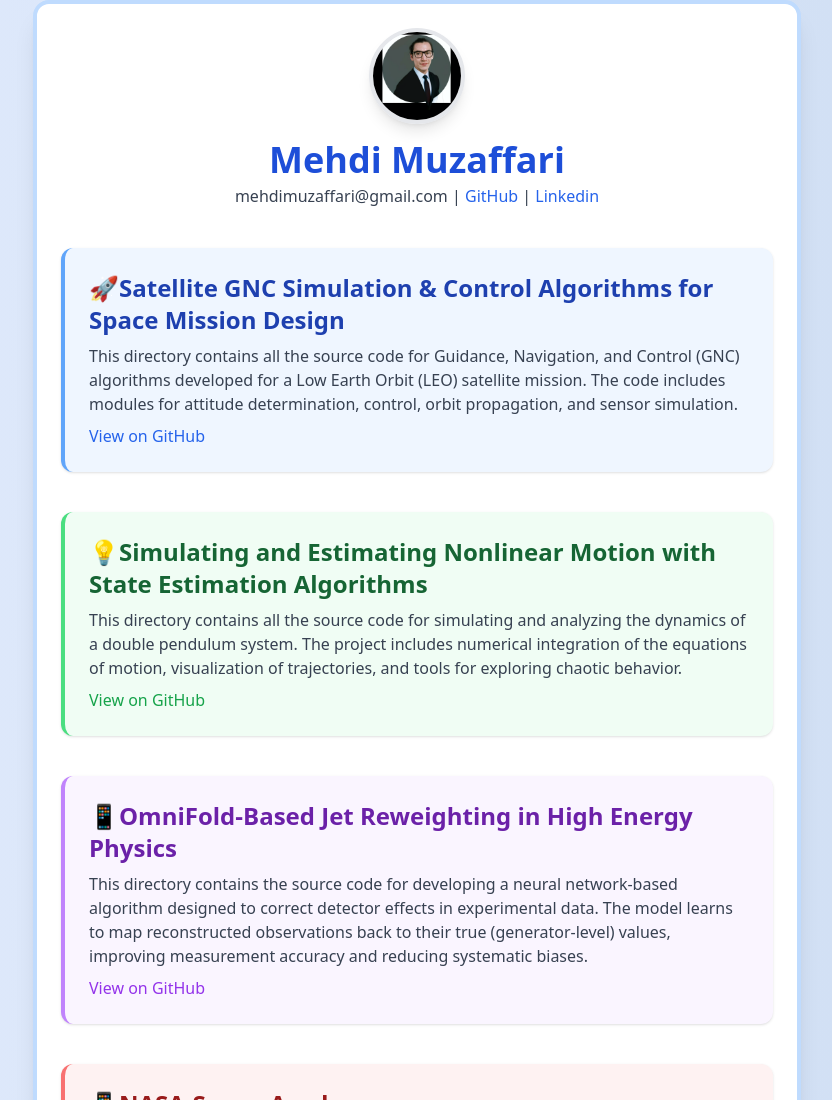
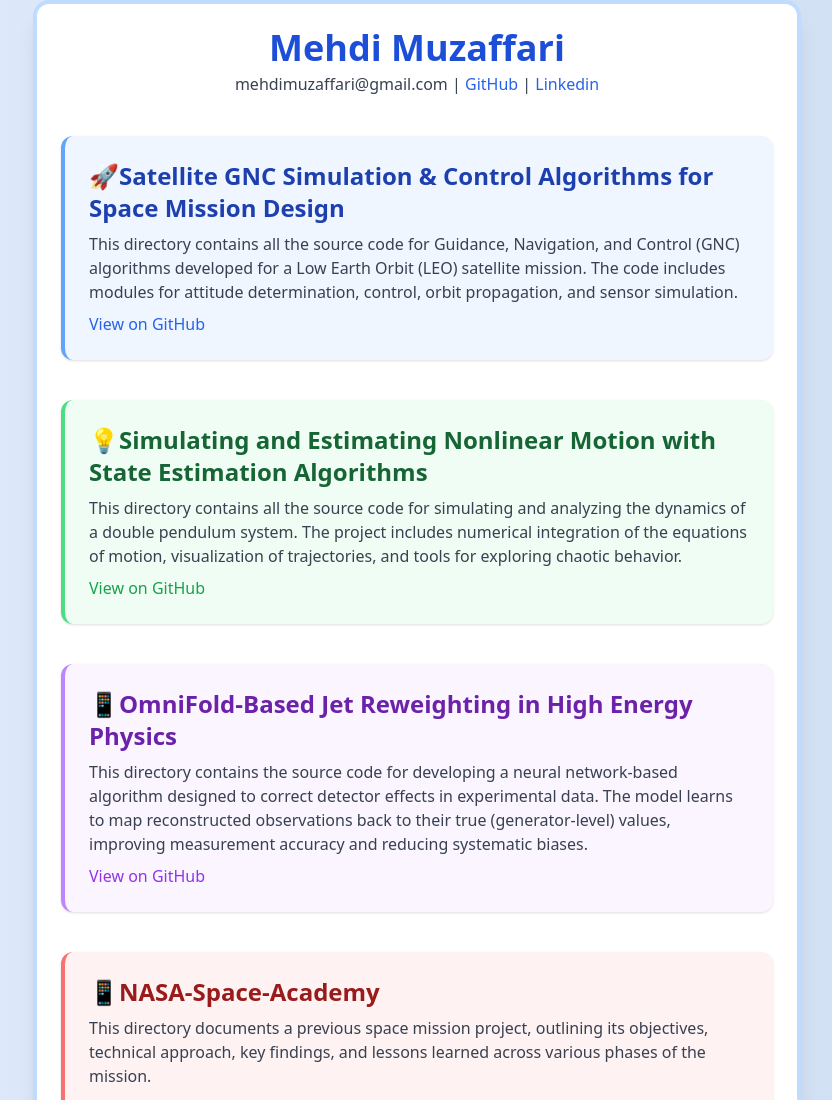
Before and after one commit to Mehdimuz/Portfolio.github.io, a plain HTML site: page index.html in a window 1280 px wide. Shown: the top 1100 px of the page, without its empty margins (223-1055 px from the left). Drawn offline with nearby package versions, Linux system fonts and the light colour scheme.

Commit message:
Update index.html

```diff
--- a/index.html
+++ b/index.html
@@ -21,8 +21,6 @@
 <body class="flex flex-col items-center justify-center min-h-screen px-4">
     <div class="bg-white p-6 rounded-2xl shadow-xl w-full max-w-3xl border-4 border-blue-200">
         <div class="flex flex-col items-center">
-            <img src="headshot.png" alt="Profile"
-                class="w-24 h-24 rounded-full shadow-lg mb-4 border-4 border-white-400">
             <h1 class="text-4xl font-extrabold text-blue-700 mb-1">Mehdi Muzaffari</h1>
             <p class="text-gray-700 text-center mb-4">mehdimuzaffari@gmail.com | <a href="https://github.com/Mehdimuz"
                     class="text-blue-600 hover:underline">GitHub</a> | <a href="http://www.linkedin.com/in/mehdimuz"
```
